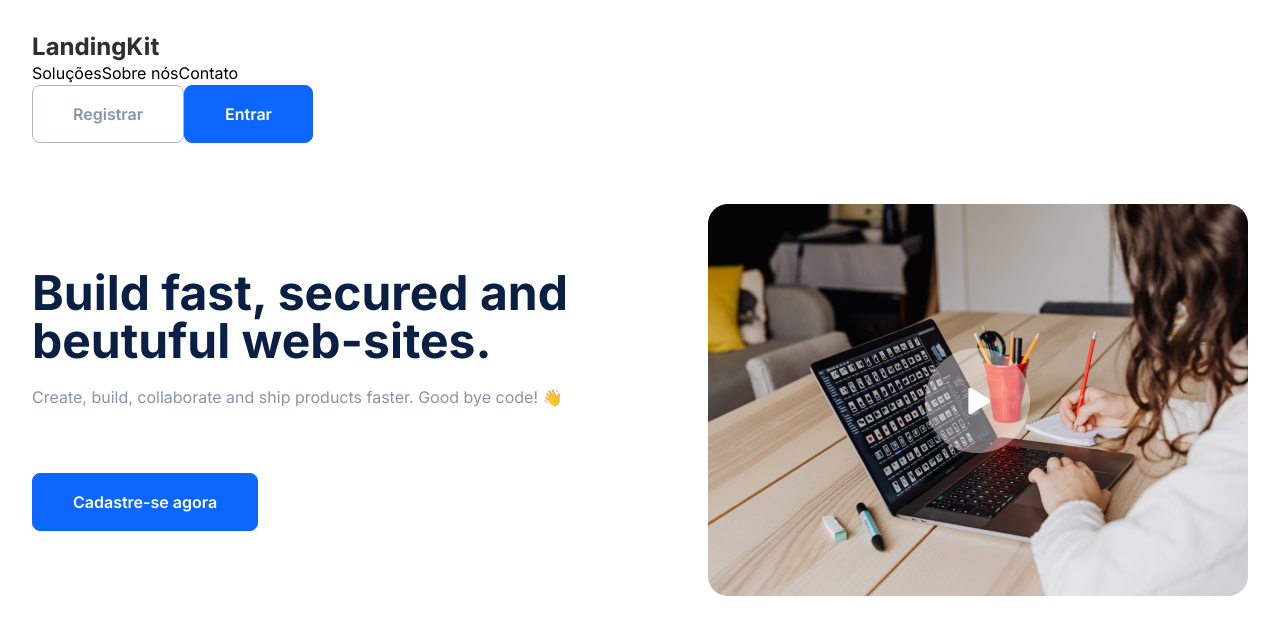
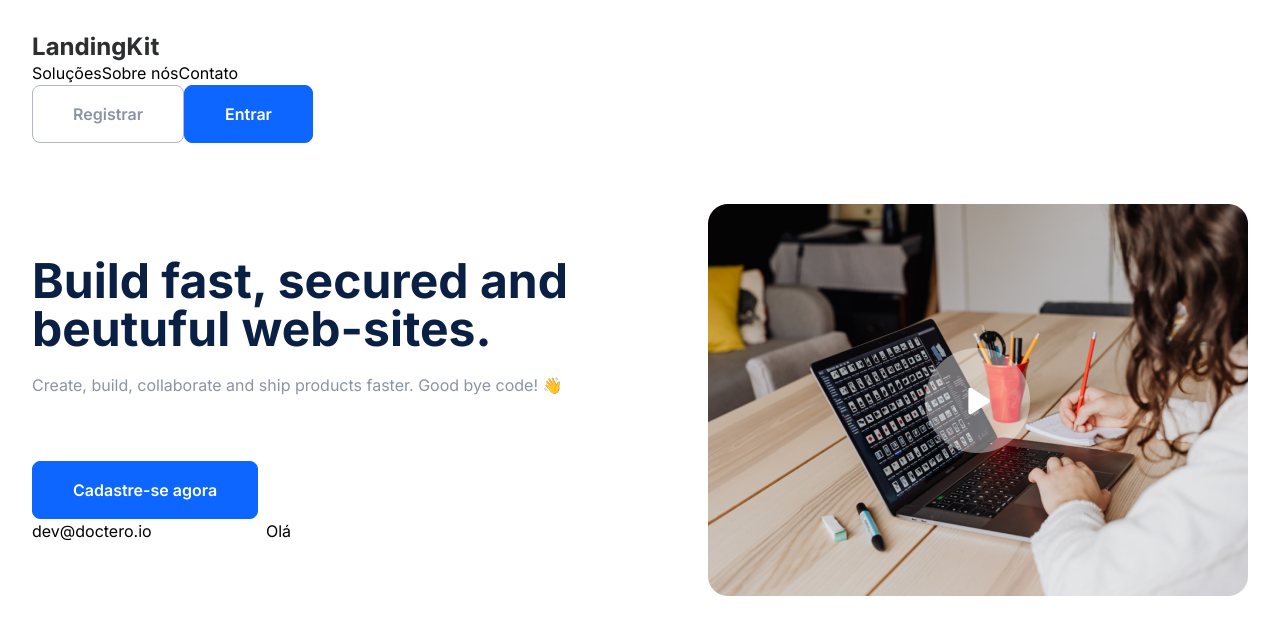
Before and after one commit to yammartins/doctero, a Nuxt app: page / in a window 1280 px wide. Shown: the top 634 px of the page. Built offline with nearby package versions, Linux system fonts and the light colour scheme.

Commit message:
feat(components): base input

```diff
--- /dev/null
+++ b/components/form/input.vue
@@ -0,0 +1,223 @@
+<template>
+  <Consumer
+    v-slot="props"
+    :name="name"
+    @input="$emit('input', $event)"
+  >
+    <Wrapper
+      :errors="props.errors"
+      class="form-input"
+    >
+      <input
+        ref="input"
+        :name="name"
+        :value="value || props.value || search"
+        class="form-input-control"
+        :class="{
+          'is-error': props.hasErrors,
+          'is-label-less': ! (label || props.label),
+          'is-active': props.value || value || (options && search),
+        }"
+        v-bind="$attrs"
+        @blur="handleBlur"
+        @input="handleInput($event, props.handleInput)"
+        @click="handleFocus"
+        @keydown.up="handleArrow(-1)"
+        @keydown.down="handleArrow(1)"
+        @keydown.enter.stop.prevent="handleInput($event, props.handleInput)"
+      >
+
+      <ChevronDownIcon
+        v-if="options"
+        class="form-input-arrow"
+        :class="{ 'is-reverse': show }"
+      />
+
+      <label
+        v-if="label || props.label"
+        :for="name"
+        class="form-input-label"
+        v-text="label || props.label"
+      />
+
+      <slot
+        v-bind="props"
+      />
+
+      <Transition
+        name="fade"
+      >
+        <ul
+          v-if="showDropdown"
+          class="form-input-dropdown"
+        >
+          <li
+            v-if="filtered.length < 1"
+            class="form-input-dropdown-item"
+          >
+            <a
+              href="#"
+              class="form-input-dropdown-link is-active"
+              @click.prevent="handleInput(lowered, props.handleInput)"
+            >
+              {{ filter }} {{ lowered }}
+            </a>
+          </li>
+
+          <li
+            v-for="(option, index) in filtered"
+            :key="option"
+            class="form-input-dropdown-item"
+          >
+            <a
+              href="#"
+              :class="{
+                'is-active': option == props.value,
+                'is-hover': selected === index,
+              }"
+              class="form-input-dropdown-link"
+              @click.prevent="handleInput(option, props.handleInput)"
+              v-text="option"
+            />
+          </li>
+        </ul>
+      </Transition>
+    </Wrapper>
+  </Consumer>
+</template>
+
+<script>
+import { ChevronDownIcon } from '@heroicons/vue/outline'
+
+export default {
+
+  components: {
+    ChevronDownIcon
+  },
+  inheritAttrs: false,
+
+  props: {
+    value: {
+      type: String,
+      required: false,
+      default: null
+    },
+
+    name: {
+      type: String,
+      required: false,
+      default: null
+    },
+
+    label: {
+      type: String,
+      required: false,
+      default: null
+    },
+
+    options: {
+      type: Array,
+      default: null,
+      required: false
+    },
+
+    filter: {
+      type: String,
+      required: false,
+      default: null
+    }
+  },
+
+  data: () => ({
+    search: '',
+    show: false,
+    selected: -1
+  }),
+
+  computed: {
+    lowered () {
+      return this.search.toLowerCase()
+    },
+
+    ordered () {
+      return this.options
+        .slice()
+        .sort((a, b) => (
+          b.toLowerCase().indexOf(this.lowered) - a.toLowerCase().indexOf(this.lowered)
+        ))
+    },
+
+    filtered () {
+      if (this.filter) {
+        return this.ordered.filter(string => string.toLowerCase().includes(this.lowered))
+      }
+
+      return this.ordered
+    },
+
+    _value () {
+      if (this.filter) {
+        return this.search
+      }
+
+      return this.value
+    },
+
+    showDropdown () {
+      if (this.filter) {
+        return (this.show && this.filtered.length > 0) || (this.filtered.length < 1 && this.search.length > 2)
+      }
+
+      return this.options && this.show
+    }
+  },
+
+  created () {
+    this.search = this.$attrs.value || ''
+  },
+
+  methods: {
+    // animar o fechar da extensao
+    // botoes tipo o de abrir e fechar a sidebar
+    // ai eh tipo molinha
+    handleInput (event, callback) {
+      /**
+       * If event is string
+       * we can send it without double check.
+       */
+      if (typeof event === 'string') {
+        return callback(event)
+      }
+
+      this.search = event.target.value || ''
+
+      if (this.options) {
+        const value = this.options[this.selected] || (this.filter && this.search)
+
+        if (event.code === 'Enter' && value) {
+          this.show = false
+          this.selected = -1
+
+          callback(value)
+        }
+
+        return
+      }
+
+      callback(this.search)
+    },
+
+    handleArrow (dir) {
+      this.selected = Math.min(this.options.length - 1, Math.max(0, this.selected + dir))
+    },
+
+    handleFocus () {
+      this.show = !!this.options
+    },
+
+    handleBlur () {
+      this.show = false
+    }
+  }
+}
+</script>
--- /dev/null
+++ b/components/form/wrapper.vue
@@ -0,0 +1,42 @@
+<template>
+  <div class="form-wrapper">
+    <div class="form-wrapper-body">
+      <label
+        v-if="label"
+        class="form-wrapper-label"
+        v-text="label"
+      />
+
+      <slot />
+    </div>
+
+    <template v-if="errors">
+      <p
+        v-for="error in errors"
+        :key="error"
+        class="form-wrapper-error"
+        v-text="error"
+      />
+    </template>
+  </div>
+</template>
+
+<script>
+export default {
+  inheritAttrs: false,
+
+  props: {
+    label: {
+      type: String,
+      required: false,
+      default: null
+    },
+
+    errors: {
+      type: Function,
+      default: () => ([]),
+      required: false
+    }
+  }
+}
+</script>
--- a/pages/index.vue
+++ b/pages/index.vue
@@ -15,6 +15,14 @@
           medium
           class="mt-16"
         />
+
+        <FormInput
+          v-model="form.email"
+          type="text"
+          name="input"
+          label="Olá"
+          placeholder="Ok"
+        />
       </div>
 
       <img
@@ -24,6 +32,22 @@
     </div>
   </div>
 </template>
+
+<script>
+import FormInput from '@/components/form/input'
+export default {
+  components: {
+    FormInput
+  },
+
+  data: () => ({
+    form: {
+      email: 'dev@doctero.io',
+      password: 'password'
+    }
+  })
+}
+</script>
 
 <style lang="postcss">
 .home {
```
